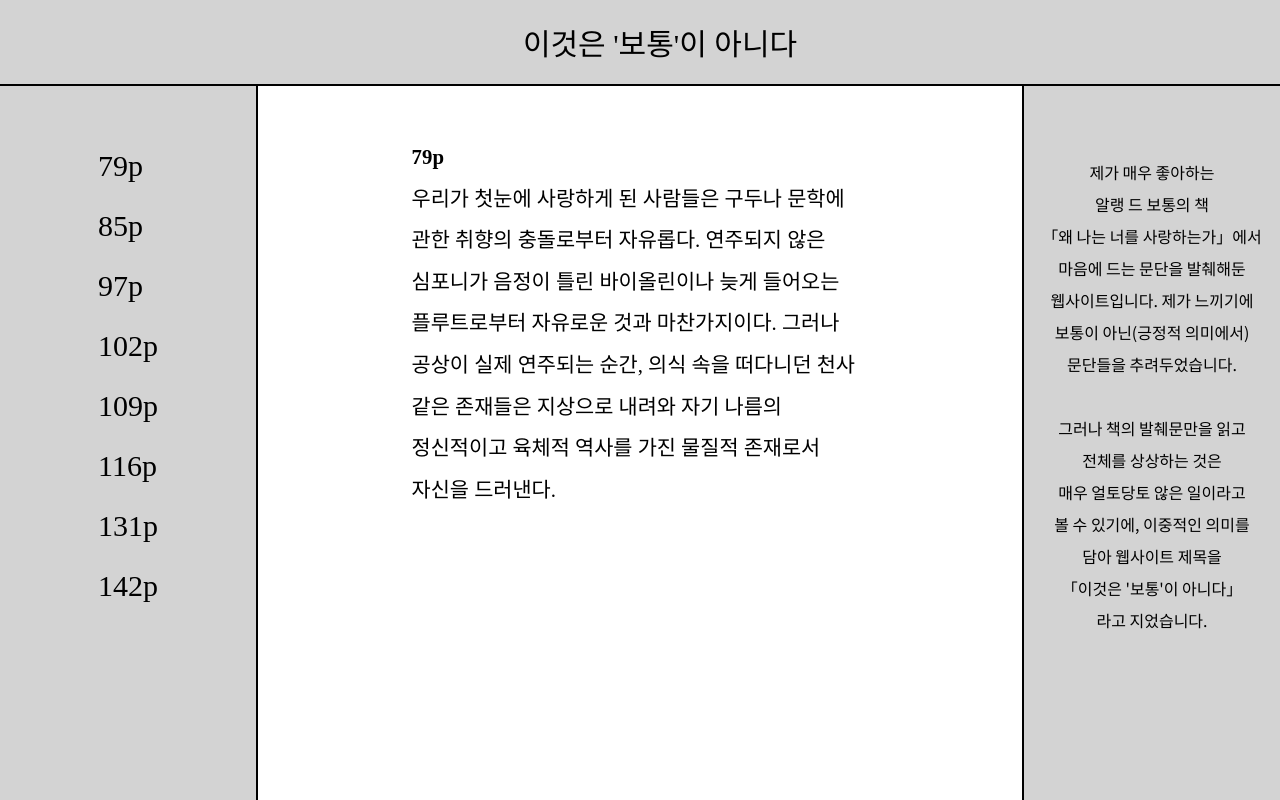
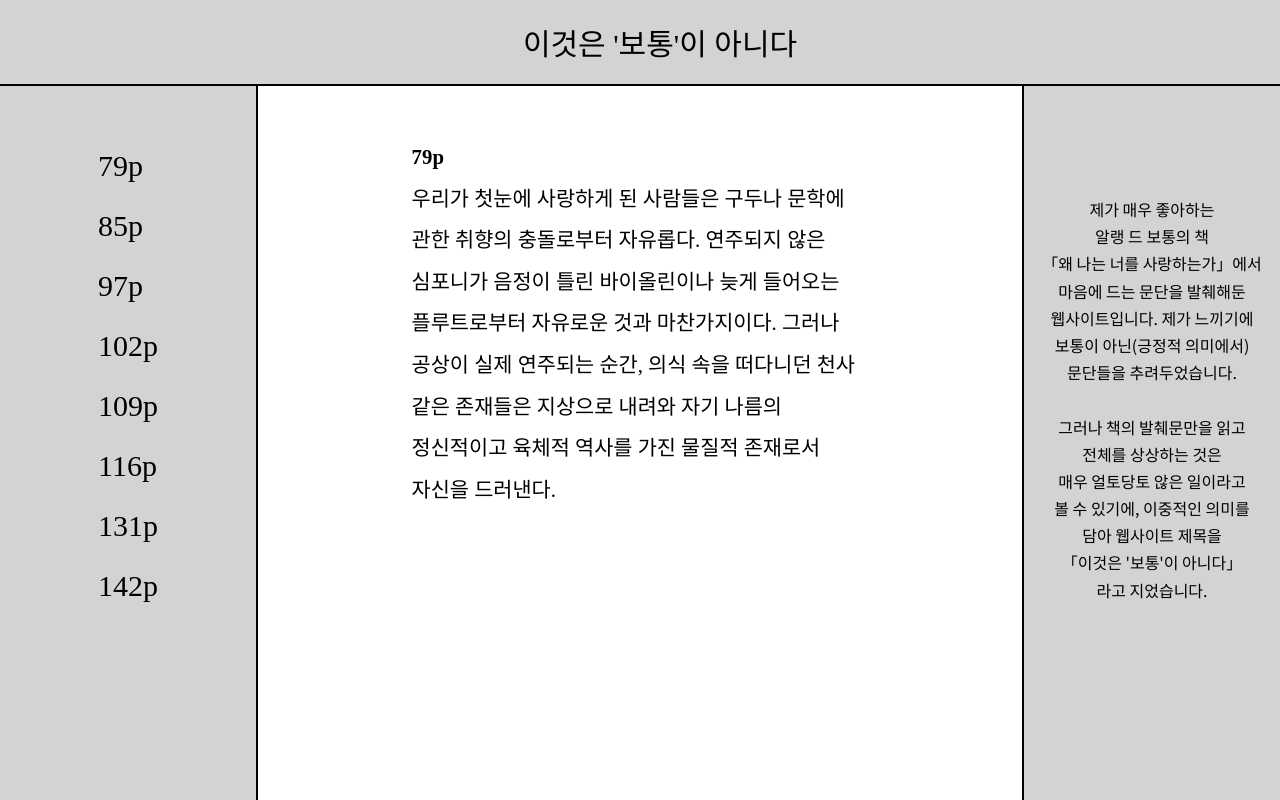
Before and after one commit to Opkyoung/thisisnotbotong, a plain HTML site: page index.html in a window 1280 px wide. Shown: the top 800 px of the page. Drawn offline with Linux system fonts and the light colour scheme; a web font is replaced by a local one.

Commit message:
Update index.html

```diff
--- a/index.html
+++ b/index.html
@@ -30,7 +30,7 @@
 		.box1{display: flex; width: 20%; border-right: 2px solid black;justify-content: center; background-color: lightgrey; height: 10000px}
 		.box2{display: flex; width: 60%; justify-content: center; flex-wrap: wrap; }
 		.box3{position: absolute; width: 20%; height: 10000px; border-left: 2px solid black;justify-content: center; right: 0; background-color: lightgrey;}
-		.guide{position:fixed; text-align: center; font-family: 'Noto Sans KR'; margin-top: 70px; word-break: keep-all; line-height: 2;}
+		.guide{position:fixed; text-align: center; font-family: 'Noto Sans KR'; margin-top: 110px; word-break: keep-all; line-height: 1.7;}
 		.text{font-size:1.3em; width: 60%; line-height: 2; margin: 50px;  display: block; height:100px; word-break: keep-all;}
 		html{scroll-behavior: smooth;}
 
```
